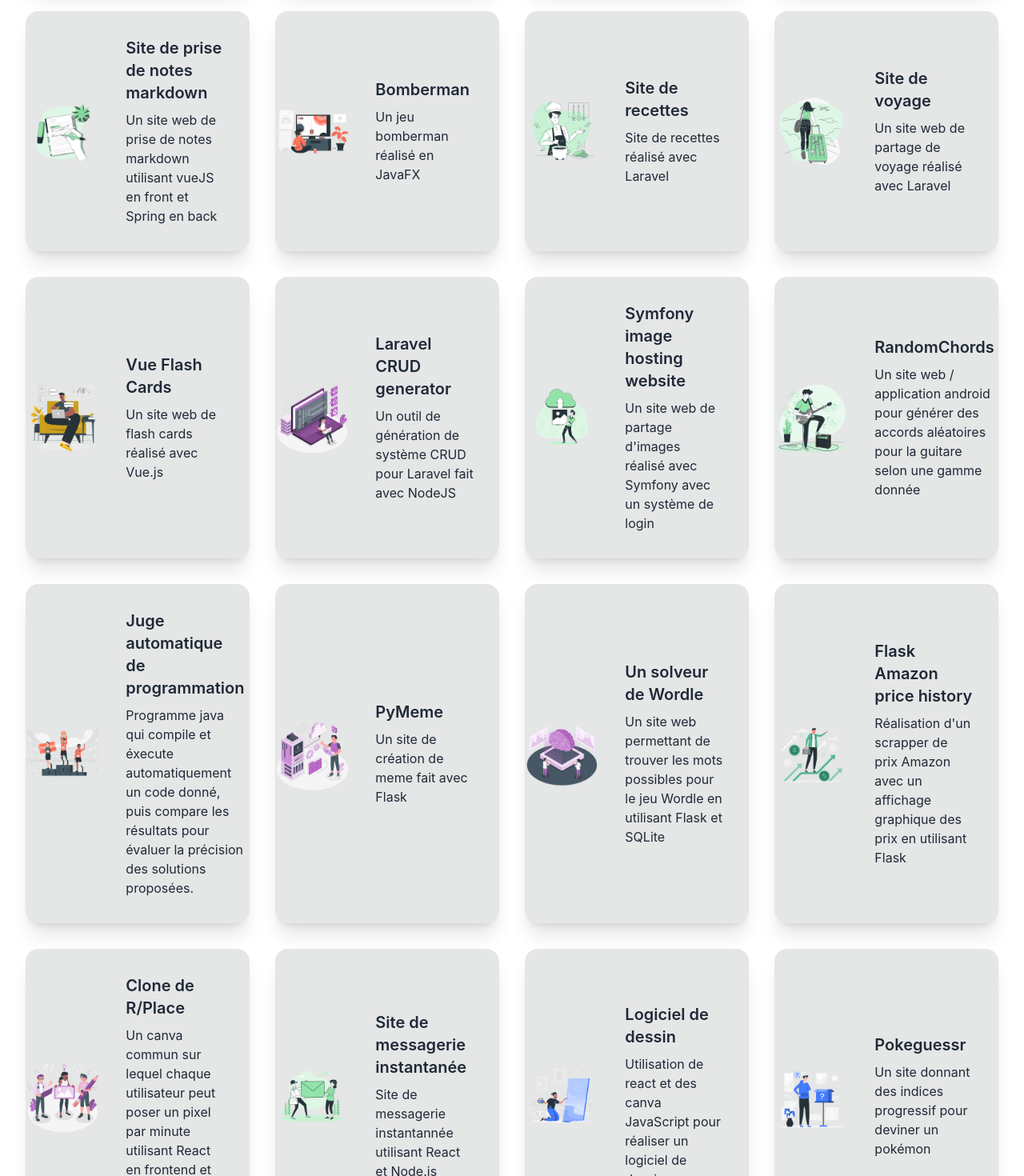
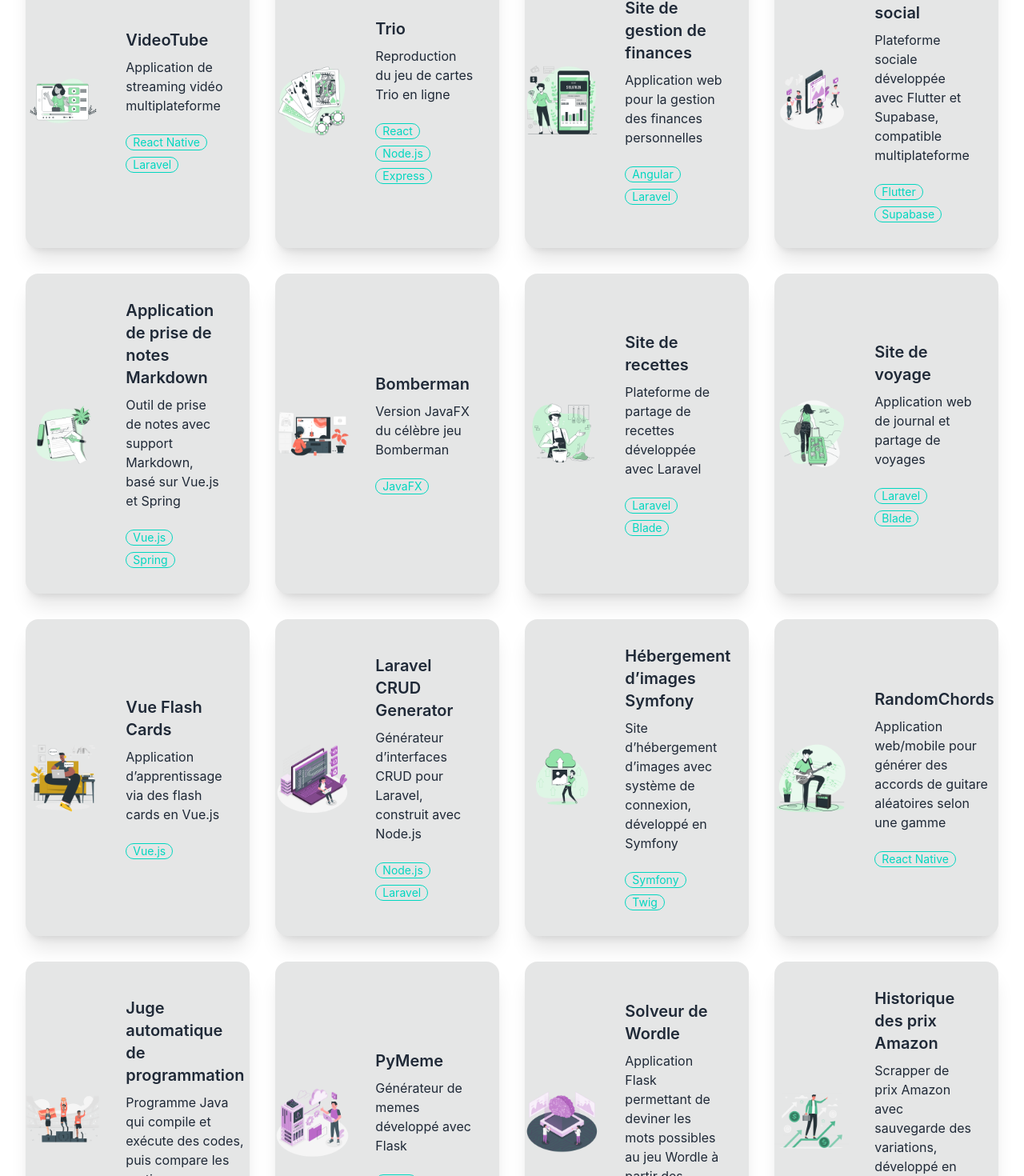
Before and after one commit to TwitsTeen/PortFolio, a React (Vite) app: page / in a window 1280 px wide. Shown: the part 1792-3262 px from the top of the page at 80% size. Built offline with nearby package versions, Linux system fonts and the light colour scheme.

Commit message:
Added tags to project cards

```diff
--- a/src/components/ProjectCard.jsx
+++ b/src/components/ProjectCard.jsx
@@ -1,6 +1,6 @@
 import PropTypes from "prop-types";
 
-const ProjectCard = ({ title, description, image }) => {
+const ProjectCard = ({ title, description, image, tags }) => {
   return (
     <div className="card card-side bg-base-300 shadow-xl transform transition-transform duration-300 hover:scale-110 hover:bg-base-200 max-h-fit">
       <figure className="w-1/3 flex-shrink-0">
@@ -9,6 +9,18 @@ const ProjectCard = ({ title, description, image }) => {
       <div className="card-body my-auto">
         <h2 className="card-title">{title}</h2>
         <p>{description}</p>
+        {tags?.length > 0 && (
+          <div className="flex flex-wrap gap-2 mt-4">
+            {tags.map((tag, index) => (
+              <span
+                key={index}
+                className="badge badge-outline badge-accent text-md px-2 py-1"
+              >
+                {tag}
+              </span>
+            ))}
+          </div>
+        )}
       </div>
     </div>
   );
@@ -18,6 +30,7 @@ ProjectCard.propTypes = {
   title: PropTypes.string.isRequired,
   description: PropTypes.string.isRequired,
   image: PropTypes.string.isRequired,
+  tags: PropTypes.arrayOf(PropTypes.string),
 };
 
 export default ProjectCard;
--- a/src/components/Projects.jsx
+++ b/src/components/Projects.jsx
@@ -4,121 +4,140 @@ const projectData = [
   {
     title: "VideoTube",
     image: "/PortFolio/images/storyset/Video tutorial.png",
-    description:
-      "Une application crossplatforme de streaming vidéo utilisant React Native et Laravel",
+    description: "Application de streaming vidéo multiplateforme",
+    tags: ["React Native", "Laravel"],
   },
   {
     title: "Trio",
     image: "/PortFolio/images/storyset/Card game-bro.png",
-    description: "Clone du jeu de carte trio",
+    description: "Reproduction du jeu de cartes Trio en ligne",
+    tags: ["React", "Node.js", "Express"],
   },
   {
     title: "Site de gestion de finances",
     image: "/PortFolio/images/storyset/Finance app-bro.png",
-    description: "Un site de gestion de finances ",
+    description: "Application web pour la gestion des finances personnelles",
+    tags: ["Angular", "Laravel"],
   },
   {
     title: "Réseau social",
     image: "/PortFolio/images/storyset/Social media-amico.png",
     description:
-      "Un réseau social crossplatforme fait avec Flutter et Supabase",
+      "Plateforme sociale développée avec Flutter et Supabase, compatible multiplateforme",
+    tags: ["Flutter", "Supabase"],
   },
   {
-    title: "Site de prise de notes markdown",
+    title: "Application de prise de notes Markdown",
     image: "/PortFolio/images/storyset/Notes-bro.png",
     description:
-      "Un site web de prise de notes markdown utilisant vueJS en front et Spring en back",
+      "Outil de prise de notes avec support Markdown, basé sur Vue.js et Spring",
+    tags: ["Vue.js", "Spring"],
   },
   {
     title: "Bomberman",
     image: "/PortFolio/images/storyset/Gaming-pana.png",
-    description: "Un jeu bomberman réalisé en JavaFX",
+    description: "Version JavaFX du célèbre jeu Bomberman",
+    tags: ["JavaFX"],
   },
   {
     title: "Site de recettes",
     image: "/PortFolio/images/storyset/Chef-bro.png",
-    description: "Site de recettes réalisé avec Laravel",
+    description: "Plateforme de partage de recettes développée avec Laravel",
+    tags: ["Laravel", "Blade"],
   },
   {
     title: "Site de voyage",
     image: "/PortFolio/images/storyset/Traveling-bro.png",
-    description: "Un site web de partage de voyage réalisé avec Laravel",
+    description: "Application web de journal et partage de voyages",
+    tags: ["Laravel", "Blade"],
   },
   {
     title: "Vue Flash Cards",
     image: "/PortFolio/images/storyset/Learning languages-cuate.png",
-    description: "Un site web de flash cards réalisé avec Vue.js",
+    description: "Application d’apprentissage via des flash cards en Vue.js",
+    tags: ["Vue.js"],
   },
   {
-    title: "Laravel CRUD generator",
+    title: "Laravel CRUD Generator",
     image: "/PortFolio/images/storyset/Coding-amico.png",
     description:
-      "Un outil de génération de système CRUD pour Laravel fait avec NodeJS",
+      "Générateur d’interfaces CRUD pour Laravel, construit avec Node.js",
+    tags: ["Node.js", "Laravel"],
   },
   {
-    title: "Symfony image hosting website",
+    title: "Hébergement d’images Symfony",
     image: "/PortFolio/images/storyset/Image upload-bro.png",
     description:
-      "Un site web de partage d'images réalisé avec Symfony avec un système de login",
+      "Site d’hébergement d’images avec système de connexion, développé en Symfony",
+    tags: ["Symfony", "Twig"],
   },
   {
     title: "RandomChords",
     image: "/PortFolio/images/storyset/Playing Music-bro.png",
     description:
-      "Un site web / application android pour générer des accords aléatoires pour la guitare selon une gamme donnée",
+      "Application web/mobile pour générer des accords de guitare aléatoires selon une gamme",
+    tags: ["React Native"],
   },
   {
     title: "Juge automatique de programmation",
     image: "/PortFolio/images/storyset/paralympic winners podium-pana.png",
     description:
-      "Programme java qui compile et éxecute automatiquement un code donné, puis compare les résultats pour évaluer la précision des solutions proposées.",
+      "Programme Java qui compile et exécute des codes, puis compare les sorties pour en évaluer l’exactitude",
+    tags: ["Java"],
   },
   {
     title: "PyMeme",
     image: "/PortFolio/images/storyset/Memory storage-amico.png",
-    description: "Un site de création de meme fait avec Flask",
+    description: "Générateur de memes développé avec Flask",
+    tags: ["Flask"],
   },
   {
-    title: "Un solveur de Wordle",
+    title: "Solveur de Wordle",
     image: "/PortFolio/images/storyset/Artificial intelligence-amico.png",
     description:
-      "Un site web permettant de trouver les mots possibles pour le jeu Wordle en utilisant Flask et SQLite",
+      "Application Flask permettant de deviner les mots possibles au jeu Wordle à partir des lettres connues",
+    tags: ["Flask", "SQLite"],
   },
   {
-    title: "Flask Amazon price history",
+    title: "Historique des prix Amazon",
     image: "/PortFolio/images/storyset/Business growth-rafiki.png",
     description:
-      "Réalisation d'un scrapper de prix Amazon avec un affichage graphique des prix en utilisant Flask",
+      "Scrapper de prix Amazon avec sauvegarde des variations, développé en Flask",
+    tags: ["Flask", "BeautifulSoup"],
   },
   {
     title: "Clone de R/Place",
     image: "/PortFolio/images/storyset/Design community-amico.png",
     description:
-      "Un canva commun sur lequel chaque utilisateur peut poser un pixel par minute utilisant React en frontend et Node.js en backend",
+      "Toile collaborative où chaque utilisateur peut placer un pixel par minute, avec React et Node.js",
+    tags: ["React", "Node.js"],
   },
   {
-    title: "Site de messagerie instantanée",
+    title: "Messagerie instantanée",
     image: "/PortFolio/images/storyset/Messages-bro.png",
-    description: "Site de messagerie instantannée utilisant React et Node.js",
+    description: "Application de chat en temps réel avec React et Node.js",
+    tags: ["React", "Node.js", "Express"],
   },
-
   {
     title: "Logiciel de dessin",
     image: "/PortFolio/images/storyset/Artist-rafiki.png",
     description:
-      "Utilisation de react et des canva JavaScript pour réaliser un logiciel de dessin",
+      "Outil de dessin interactif réalisé avec React et le canvas HTML",
+    tags: ["JavaScript"],
   },
   {
     title: "Pokeguessr",
     image: "/PortFolio/images/storyset/Mystery box-rafiki.png",
     description:
-      "Un site donnant des indices progressif pour deviner un pokémon",
+      "Jeu proposant des indices progressifs pour deviner un Pokémon",
+    tags: ["React"],
   },
   {
     title: "Site Portfolio",
     image: "/PortFolio/images/storyset/Portfolio-bro.png",
     description:
-      "Réalisation de ce site portfolio avec React, tailwindcss et DaisyUI",
+      "Développement de ce site portfolio avec React, TailwindCSS et DaisyUI",
+    tags: ["React"],
   },
 ];
 
@@ -133,6 +152,7 @@ const Projects = () => {
             title={project.title}
             image={project.image}
             description={project.description}
+            tags={project.tags}
           />
         ))}
       </div>
--- a/src/components/Tech.jsx
+++ b/src/components/Tech.jsx
@@ -18,6 +18,7 @@ const techData = [
   { logo: "/PortFolio/images/psql.png", title: "PostgreSQL" },
   { logo: "/PortFolio/images/react.png", title: "React" },
   { logo: "/PortFolio/images/reactnative.png", title: "React Native" },
+  { logo: "/PortFolio/images/angular.png", title: "Angular" },
   { logo: "/PortFolio/images/vuejs.png", title: "Vue.js" },
   { logo: "/PortFolio/images/tailwind.png", title: "TailwindCSS" },
   { logo: "/PortFolio/images/flutter.png", title: "Flutter" },
```
Also changed, not shown: public/images/angular.png (added).
